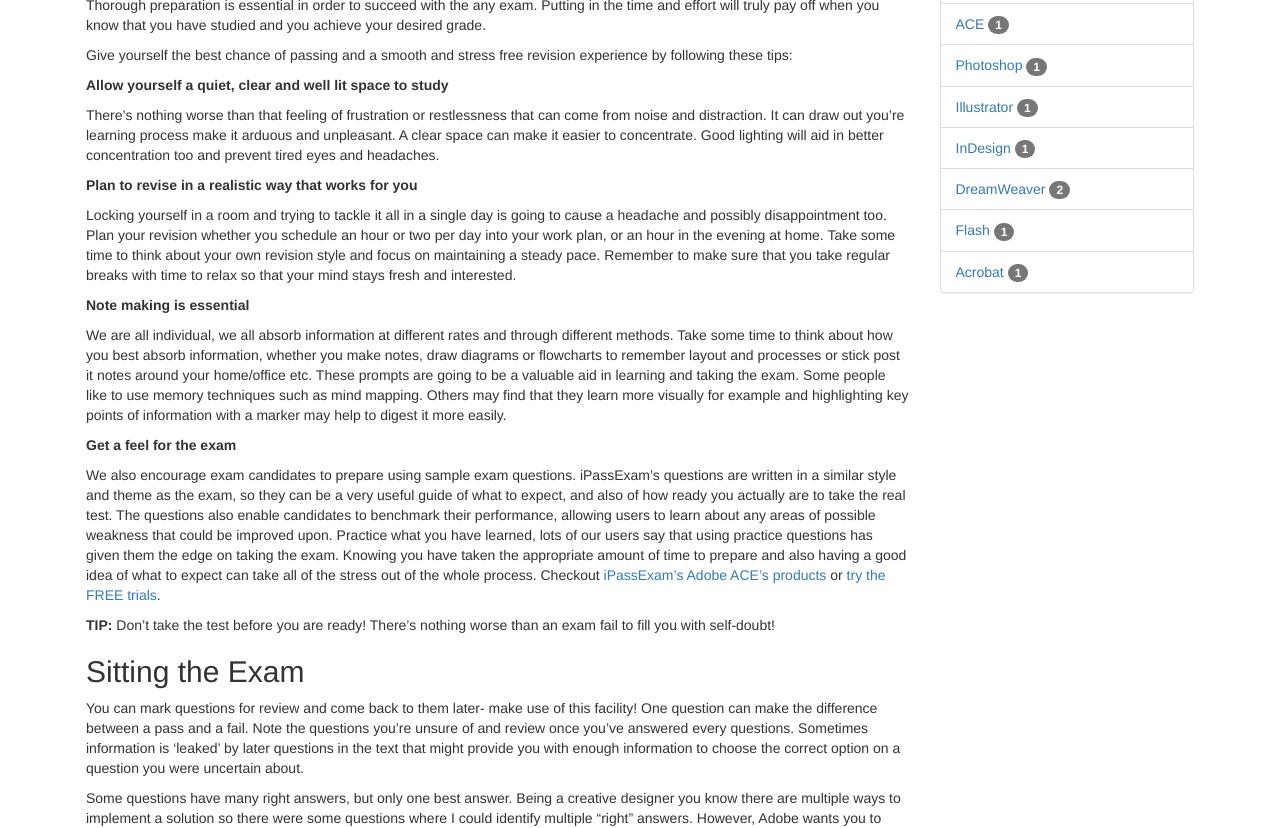
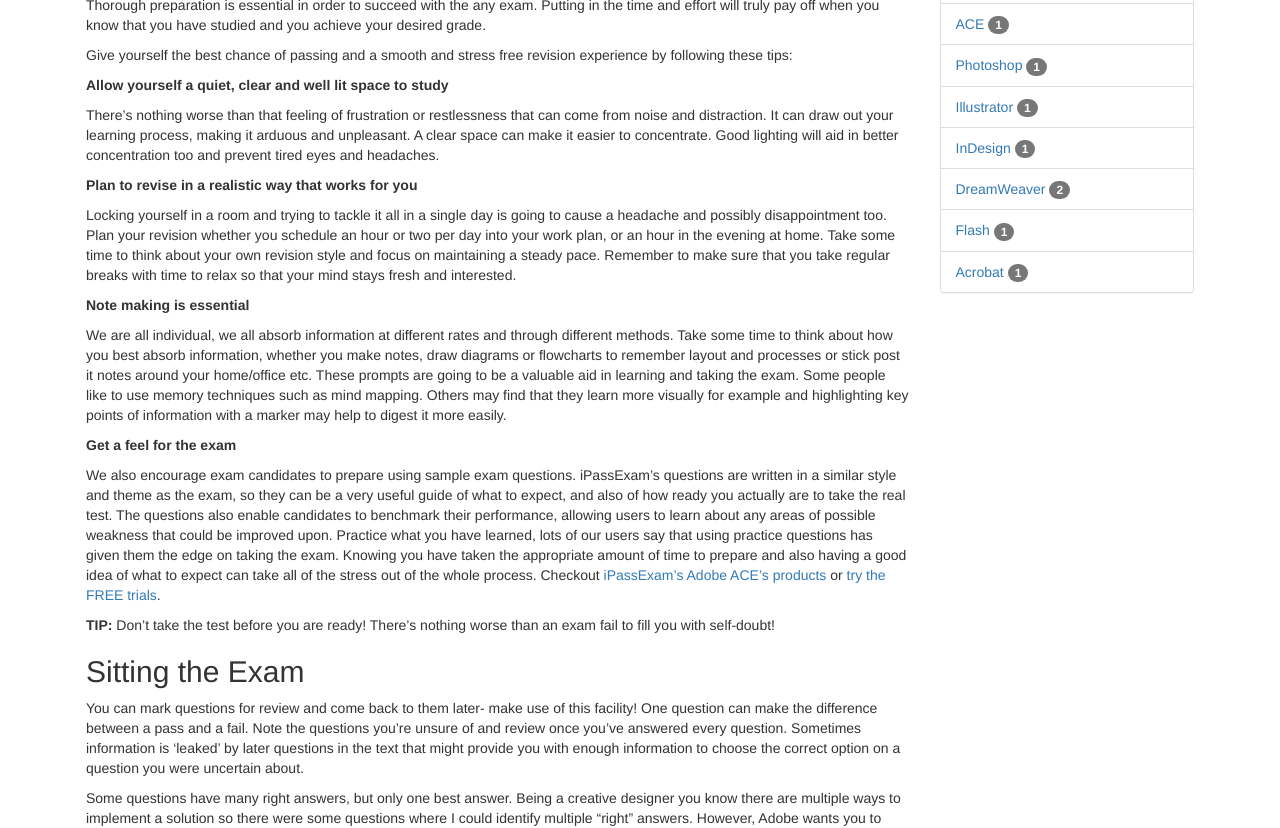
Before and after one commit to ipass-ace-exam/ipass-ace-exam.github.io, a Jekyll site: the page built from _posts/2014-09-05-how-to-pass-adobe-ace-exams.md, in a window 1280 px wide and 1400 px high, scrolled down 815 px. Shown: the part 153-981 px from the top of the window. Built offline with Jekyll 4.4.1, drawn with Linux system fonts in a browser that asks for light colours; nearby versions of some CDN libraries; library files that are not in the unit come from our copies; comment, search, counter and statistics services are not loaded.

Commit message:
Edits from howard

```diff
--- a/_posts/2014-09-05-how-to-pass-adobe-ace-exams.md
+++ b/_posts/2014-09-05-how-to-pass-adobe-ace-exams.md
@@ -26,7 +26,7 @@ Give yourself the best chance of passing and a smooth and stress free revision e
 
 **Allow yourself a quiet, clear and well lit space to study**
 
-There's nothing worse than that feeling of frustration or restlessness that can come from noise and distraction. It can draw out you’re learning process make it arduous and unpleasant.   A clear space can make it easier to concentrate. Good lighting will aid in better concentration too and prevent tired eyes and headaches.
+There's nothing worse than that feeling of frustration or restlessness that can come from noise and distraction.  It can draw out your learning process, making it arduous and unpleasant. A clear space can make it easier to concentrate. Good lighting will aid in better concentration too and prevent tired eyes and headaches.
 
 **Plan to revise in a realistic way that works for you**
 
@@ -46,7 +46,7 @@ We also encourage exam candidates to prepare using sample exam questions. iPassE
 Sitting the Exam
 ----------------
 
-You can mark questions for review and come back to them later- make use of this facility! One question can make the difference between a pass and a fail.  Note the questions you’re unsure of and review once you’ve answered every questions.  Sometimes information is 'leaked' by later questions in the text that might provide you with enough information to choose the correct option on a question you were uncertain about.
+You can mark questions for review and come back to them later- make use of this facility! One question can make the difference between a pass and a fail.  Note the questions you’re unsure of and review once you’ve answered every question.  Sometimes information is 'leaked' by later questions in the text that might provide you with enough information to choose the correct option on a question you were uncertain about.
 
 Some questions have many right answers, but only one best answer.
 Being a creative designer you know there are multiple ways to implement a solution so there were some questions where I could identify multiple “right” answers. However, Adobe wants you to choose the “best” answer.
```
